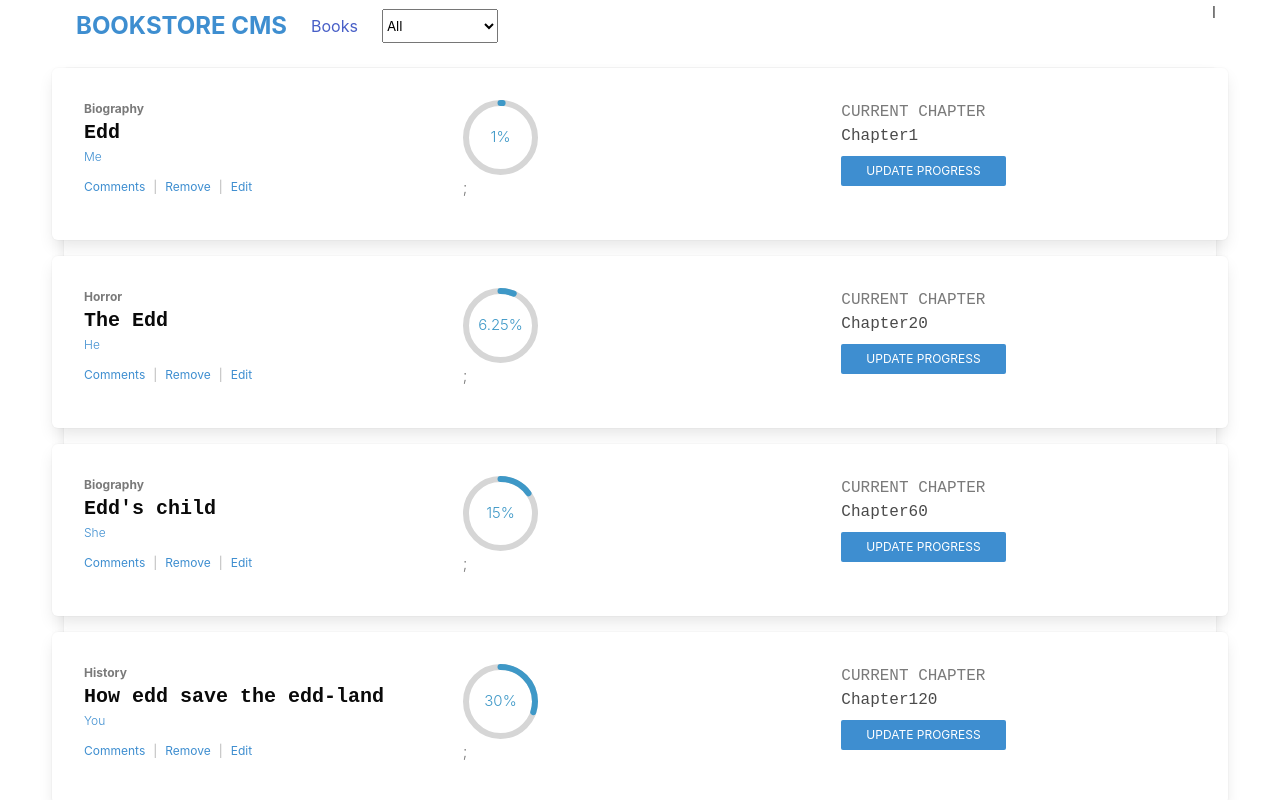
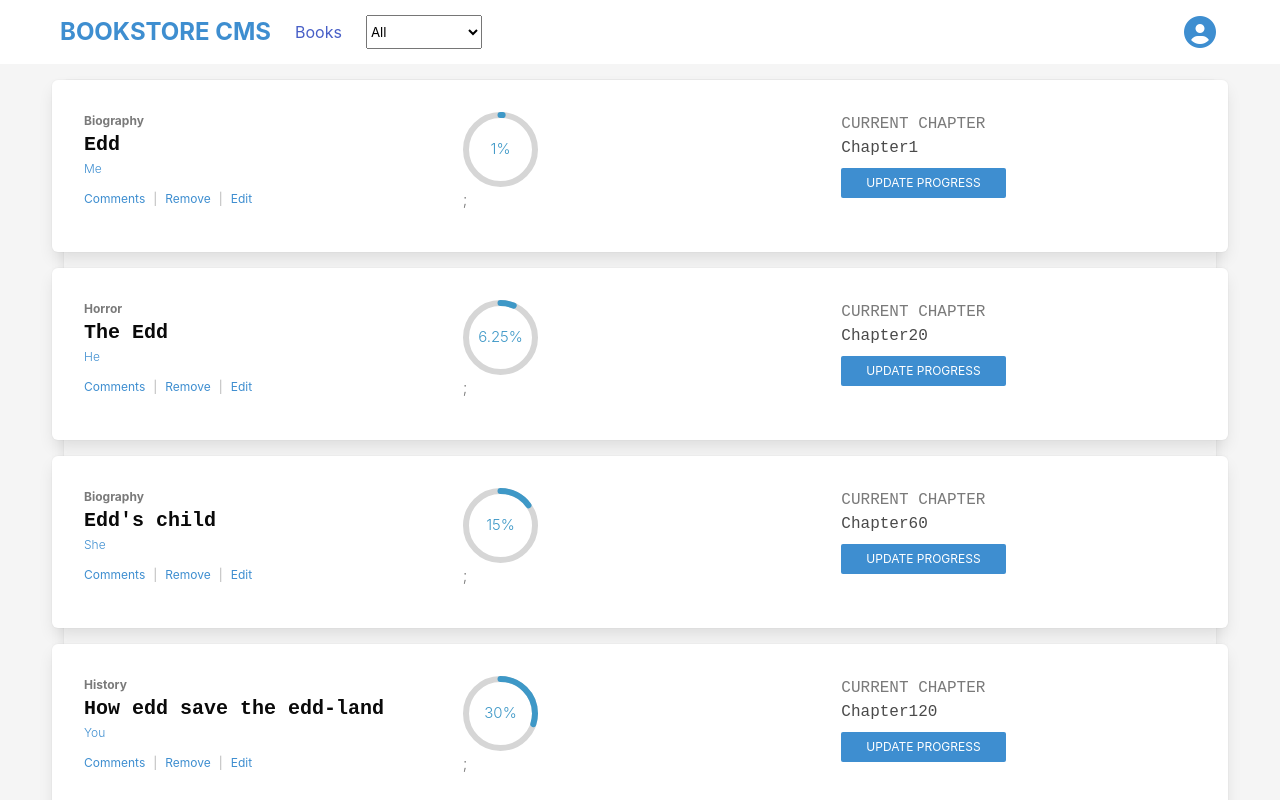
Before and after one commit to edxco/bookstore, a React (Create React App) app: page / in a window 1280 px wide. Shown: the top 800 px of the page. Built offline with nearby package versions, Linux system fonts and the light colour scheme.

Commit message:
Add form and user style

```diff
--- a/public/index.html
+++ b/public/index.html
@@ -40,5 +40,6 @@
       To begin the development, run `npm start` or `yarn start`.
       To create a production bundle, use `npm run build` or `yarn build`.
     -->
+    <script src="https://kit.fontawesome.com/a139549e31.js" crossorigin="anonymous"></script>
   </body>
 </html>
--- a/src/components/App.js
+++ b/src/components/App.js
@@ -4,7 +4,7 @@ import BooksList from '../containers/BookList';
 import BooksForm from '../containers/BookForm';
 
 const App = () => (
-  <div>
+  <div className="has-background-light">
     <BooksList />
     <BooksForm />
   </div>
--- a/src/containers/BookForm.js
+++ b/src/containers/BookForm.js
@@ -89,6 +89,7 @@ const BookForm = ({ createNewBook }) => {
           </div>
         </div>
 
+        <div className="columns is-align-items-center">
           <div className="column is-one-third is-justify-content-center is-flex">
             <input
               className="input"
@@ -128,6 +129,7 @@ const BookForm = ({ createNewBook }) => {
               value="New book"
             />
           </div>
+        </div>
       </form>
     </div>
   );
--- a/src/containers/BookList.js
+++ b/src/containers/BookList.js
@@ -26,9 +26,9 @@ const BooksList = ({
 
   return (
     <>
-      <nav className="navbar container">
+      <nav className="navbar px-6">
         <div className="navbar-brand">
-          <a className="navbar-item has-text-info has-text-weight-bold is-size-4" href="https://nameless-dusk-00402.herokuapp.com/">
+          <a className="navbar-item has-text-info has-text-weight-bold is-size-4" href="/">
             BOOKSTORE CMS
           </a>
         </div>
@@ -41,11 +41,17 @@ const BooksList = ({
               <CategoryFilter selection={handleFilterChange} />
             </div>
           </div>
-          <div className="navbar-end">l</div>
+          <div className="navbar-end">
+            <div className="navbar-item">
+              <a href="#!" className="icon has-text-info is-large">
+                <i className="fas fa-2x fa-user-circle" />
+              </a>
+            </div>
+          </div>
         </div>
       </nav>
 
-      <div className="container card">
+      <div className="container card has-background-light">
         {selectedCategory().map((book) => (
           <Book key={book.id} book={book} handleRemoveBook={handleRemoveBook} />
         ))}
```
Lines whose indentation alone changed are shown as unchanged.
